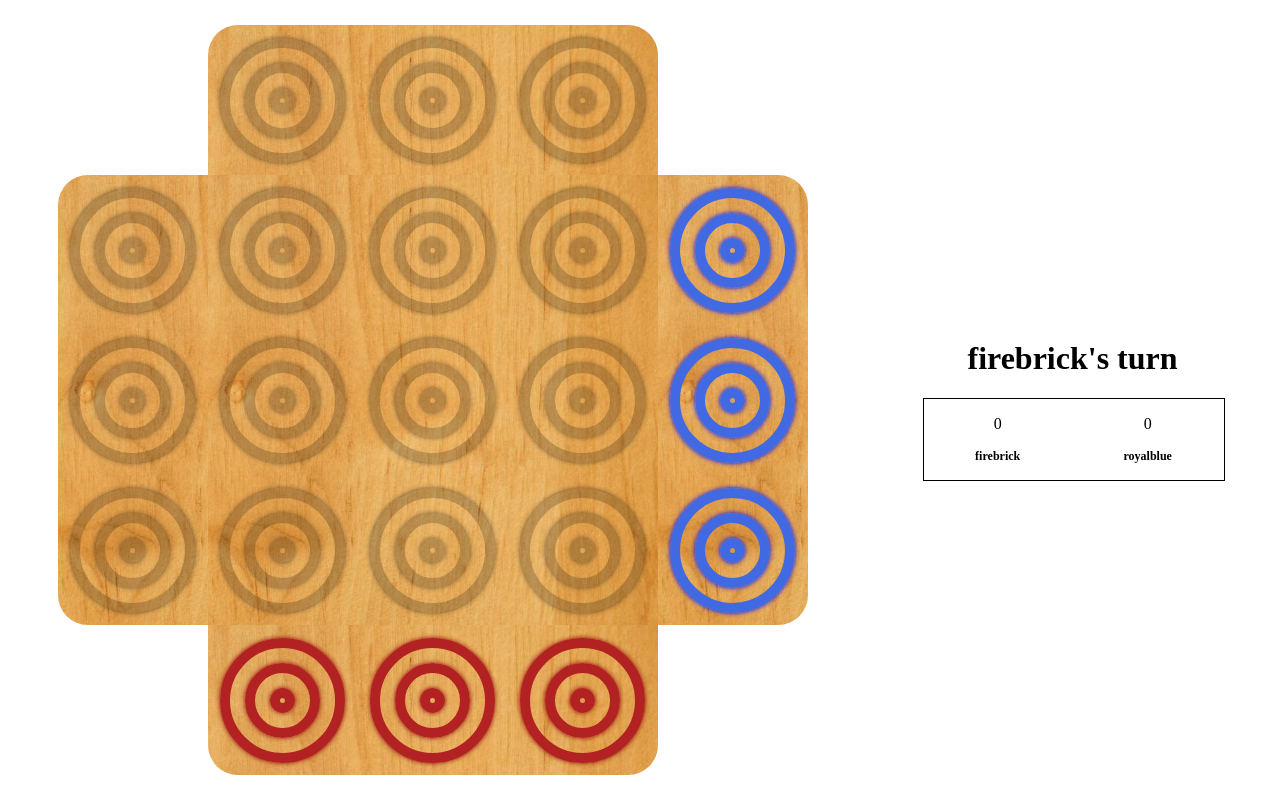
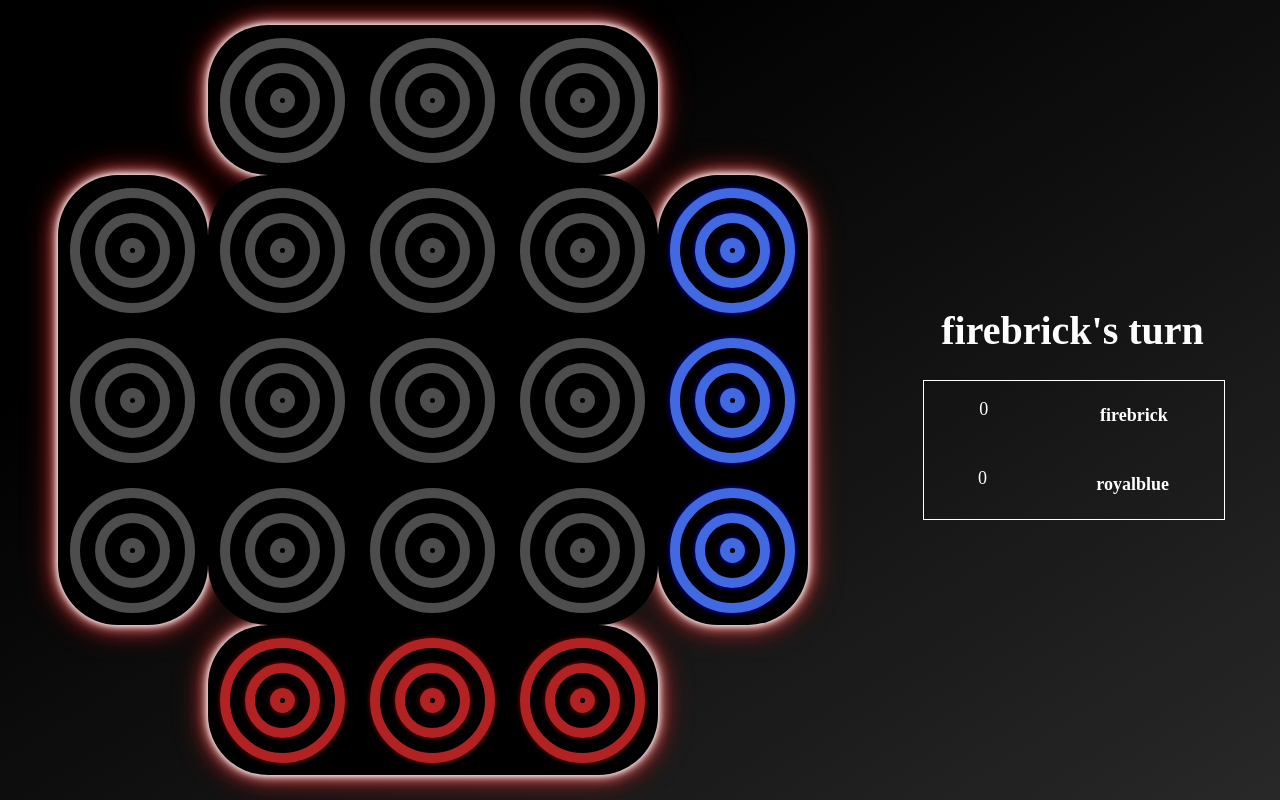
Before and after one commit to soleilyasmina/otrio, a React (Create React App) app: page / in a window 1280 px wide. Built offline with nearby package versions, Linux system fonts and the light colour scheme; the HTML template or start-up script is replaced by a standard one.

Commit message:
evened out horizontal / vertical spacing

```diff
--- a/src/App.css
+++ b/src/App.css
@@ -1,3 +1,6 @@
+h1 {
+  font-size: 40px;
+}
 .App {
   text-align: center;
   min-width: 100vw;
@@ -5,7 +8,8 @@
   margin: auto;
   display: flex;
   justify-content: center;
-  font-family: 'Bellota';
+  font-family: 'Camcorder';
+  background-image: linear-gradient(to bottom right, black 0%, black 25%,  #434343 150%);
 }
 
 .game {
@@ -16,11 +20,11 @@
 }
 .stats {
   width: 300px;
+  height: 100%;
   margin: auto;
 }
 
 .piece {
-  background-color: rgba(0,0,0,0);
   border-radius: 100%;
   box-sizing: border-box;
   position: absolute;
@@ -57,12 +61,12 @@
 }
 
 .null {
-  border: 10px solid rgba(0,0,0,0.2);
-  box-shadow: 0px 0px 5px rgba(0,0,0,0.5);
+  border: 10px solid rgba(255,255,255,0.3);
+  box-shadow: 0px 0px 5px rgba(1,1,1,0.5);
 }
 
 .firebrick {
-  border: 10px solid firebrick;
+  border: 10px solid firebrick;;
   box-shadow: 0px 0px 5px darkred;
 }
 
@@ -92,62 +96,86 @@
   display: flex;
   flex-wrap: wrap;
   grid-area: 2 / 2 / 3 / 3;
-  background-image: url('assets/wood-2.jpg');
+  background: black;
+  border-radius: 60px;
+  z-index: 1;
 }
 
 .player {
   display: flex;
   flex-wrap: wrap;
+  background: black;
+  border-radius: 60px 60px 60px 60px;
+  animation: firebrick 1.5s ease-in-out infinite alternate;
 }
 
 .one {
   width: 450px;
   height: 150px;
   grid-area: 3 / 2 / 4 / 3;
-  background-image: url('assets/wood-2.jpg');
-  border-radius: 0px 0px 30px 30px;
 }
 
 .two {
   width: 150px;
   height: 450px;
   grid-area: 2 / 3 / 3 / 4;
-  background-image: url('assets/wood-2.jpg');
-  border-radius: 0px 30px 30px 0px;
-
 }
 
 .three {
   width: 450px;
   height: 150px;
   grid-area: 1 / 2 / 3 / 3;
-  background-image: url('assets/wood-2.jpg');
-  border-radius: 30px 30px 0px 0px
 }
 
 .four {
   width: 150px;
   height: 450px;
   grid-area: 2 / 1 / 3 / 2;
-  background-image: url('assets/wood-2.jpg');
-  border-radius: 30px 0px 0px 30px;
 }
 
 .stats {
   display: flex;
   flex-direction: column;
   justify-content: center;
-  color: black;
+  color: white;
 }
 
 .points-container {
   display: flex;
+  flex-direction: column;
   justify-content: space-around;
   width: 100%;
-  border: 1px solid black;
-  color: black;
+  border: 1px solid white;
+  color: white;
 }
 
-.points-container h4 {
-  font-size: 12px;
+.points-container h4, .points-container p {
+  font-size: 18px;
+  padding: 0;
+  color: white;
 }
+
+.score-container {
+  display: flex;
+  justify-content: space-around;
+  color: white;
+}
+
+
+@keyframes firebrick {
+  from {
+    box-shadow: 0 0 10px #fff, 0 0 20px #fff, 0 0 30px firebrick, 0 0 40px firebrick
+  }
+  to {
+    box-shadow: 0 0 5px #fff, 0 0 10px #fff, 0 0 20px firebrick, 0 0 30px firebrick
+  }
+}
+
+
+@media (max-width: 1100px) {
+  .App {
+    flex-direction: column;
+    justify-content: space-around;
+    padding: 3vh 0;
+  }
+}
```
